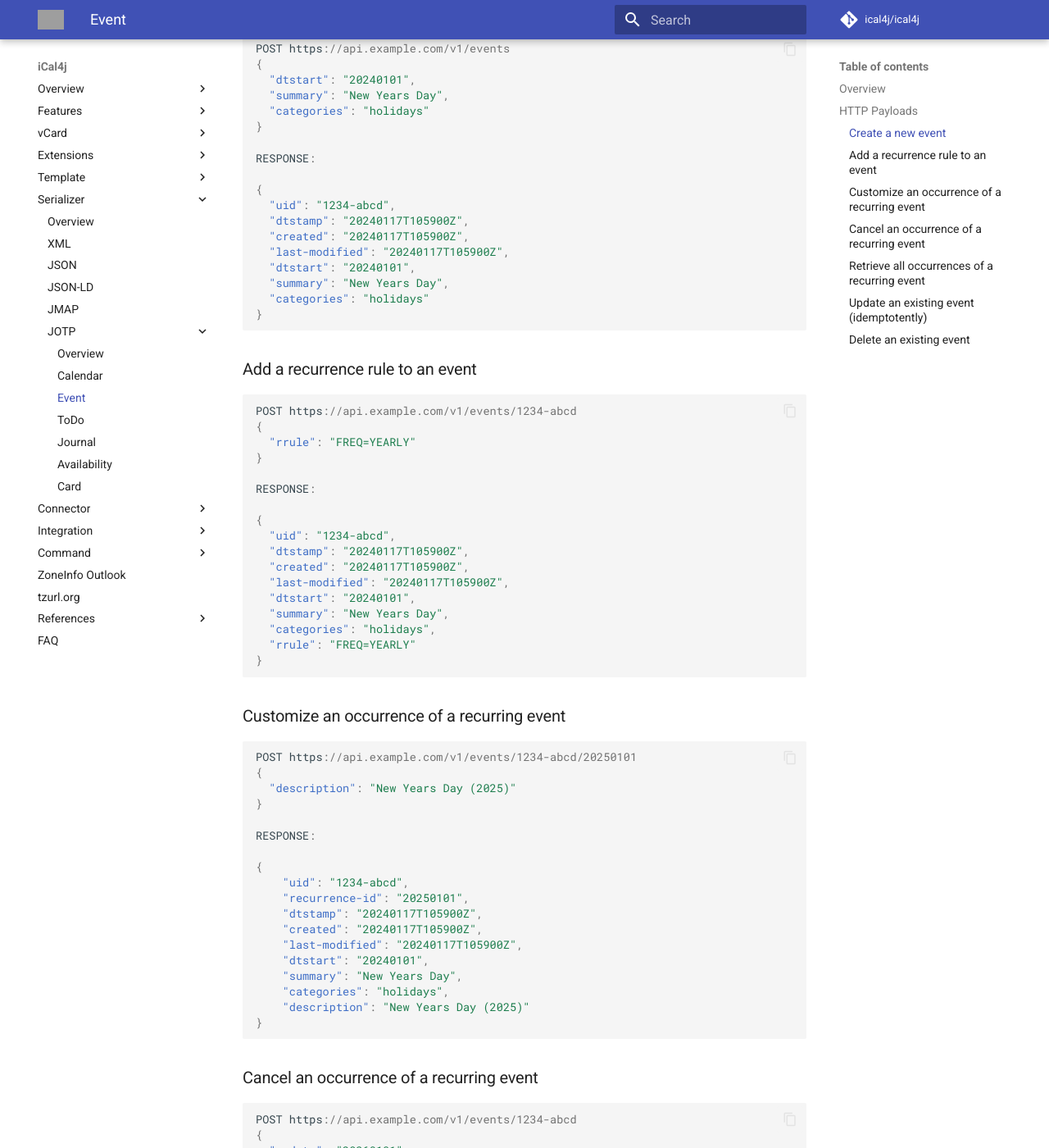
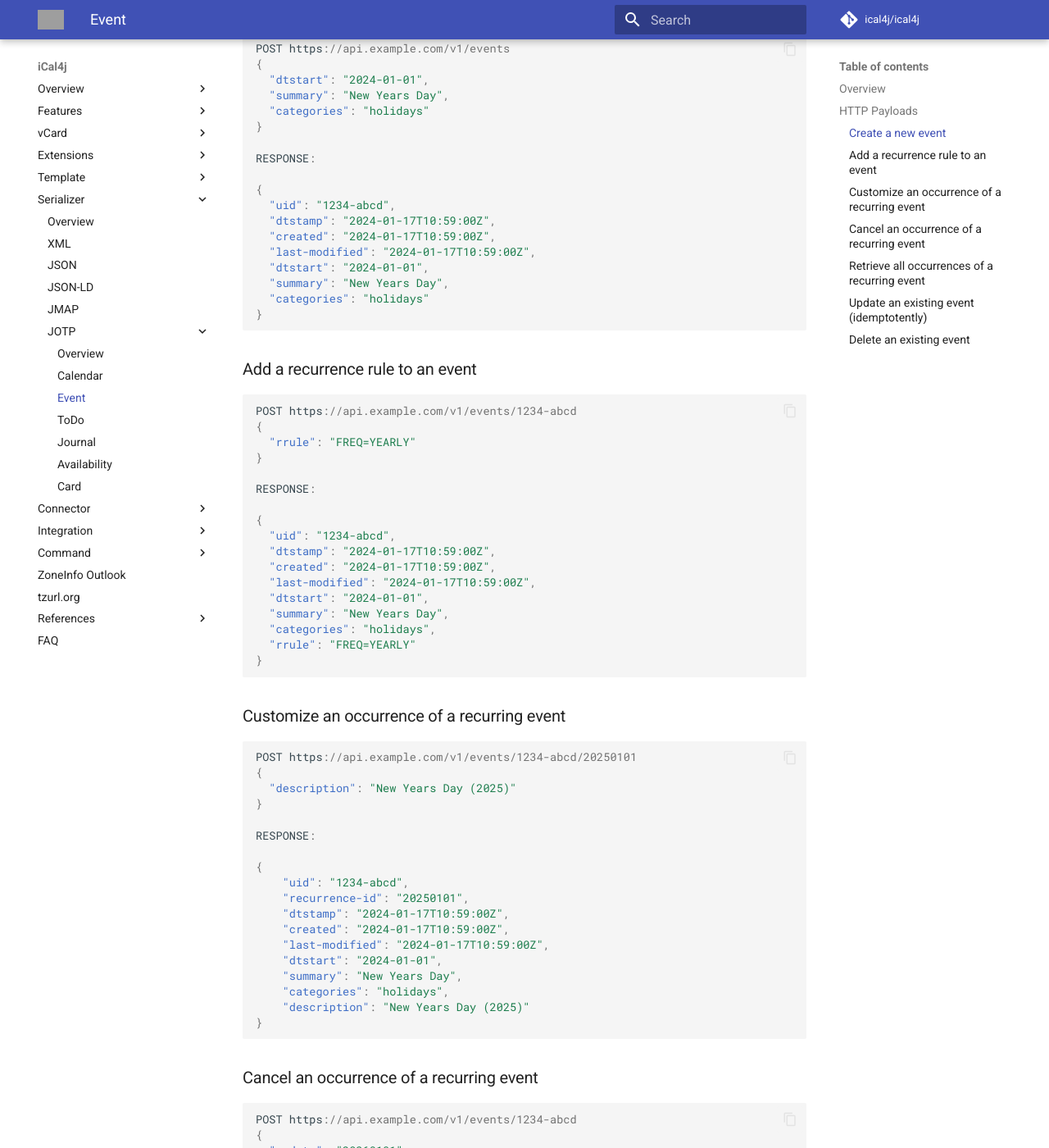
Before and after one commit to ical4j/ical4j-user-guide, an MkDocs documentation site: the page built from docs/serializer/jotp/event.md, in a window 1280 px wide and 1400 px high, scrolled down 1542 px. Shown: the whole window at 82% size. Built offline with MkDocs 1.6.1 and Material for MkDocs 9.7.7, drawn with Linux system fonts in a browser that asks for light colours; comment, search, counter and statistics services are not loaded; some of the changed text lies outside the part shown; grey boxes are pictures that could not be loaded.

Commit message:
Added jotp serializer docs

````diff
--- a/docs/serializer/jotp/event.md
+++ b/docs/serializer/jotp/event.md
@@ -49,7 +49,7 @@ Combined with HTTP verbs an API for event management can be created.
 ```json
 POST https://api.example.com/v1/events
 {
-  "dtstart": "20240101",
+  "dtstart": "2024-01-01",
   "summary": "New Years Day",
   "categories": "holidays"
 }
@@ -58,10 +58,10 @@ RESPONSE:
 
 {
   "uid": "1234-abcd",
-  "dtstamp": "20240117T105900Z",
-  "created": "20240117T105900Z",
-  "last-modified": "20240117T105900Z",
-  "dtstart": "20240101",
+  "dtstamp": "2024-01-17T10:59:00Z",
+  "created": "2024-01-17T10:59:00Z",
+  "last-modified": "2024-01-17T10:59:00Z",
+  "dtstart": "2024-01-01",
   "summary": "New Years Day",
   "categories": "holidays"
 }
@@ -79,10 +79,10 @@ RESPONSE:
 
 {
   "uid": "1234-abcd",
-  "dtstamp": "20240117T105900Z",
-  "created": "20240117T105900Z",
-  "last-modified": "20240117T105900Z",
-  "dtstart": "20240101",
+  "dtstamp": "2024-01-17T10:59:00Z",
+  "created": "2024-01-17T10:59:00Z",
+  "last-modified": "2024-01-17T10:59:00Z",
+  "dtstart": "2024-01-01",
   "summary": "New Years Day",
   "categories": "holidays",
   "rrule": "FREQ=YEARLY"
@@ -102,10 +102,10 @@ RESPONSE:
 {
     "uid": "1234-abcd",
     "recurrence-id": "20250101",
-    "dtstamp": "20240117T105900Z",
-    "created": "20240117T105900Z",
-    "last-modified": "20240117T105900Z",
-    "dtstart": "20240101",
+    "dtstamp": "2024-01-17T10:59:00Z",
+    "created": "2024-01-17T10:59:00Z",
+    "last-modified": "2024-01-17T10:59:00Z",
+    "dtstart": "2024-01-01",
     "summary": "New Years Day",
     "categories": "holidays",
     "description": "New Years Day (2025)"
@@ -125,10 +125,10 @@ RESPONSE:
 
 {
     "uid": "1234-abcd",
-    "dtstamp": "20240117T105900Z",
-    "created": "20240117T105900Z",
-    "last-modified": "20240117T105900Z",
-    "dtstart": "20240101",
+    "dtstamp": "2024-01-17T10:59:00Z",
+    "created": "2024-01-17T10:59:00Z",
+    "last-modified": "2024-01-17T10:59:00Z",
+    "dtstart": "2024-01-01",
     "summary": "New Years Day",
     "categories": "holidays",
     "rrule": "FREQ=YEARLY",
@@ -146,10 +146,10 @@ RESPONSE:
 [
     {
         "uid": "1234-abcd",
-        "dtstamp": "20240117T105900Z",
-        "created": "20240117T105900Z",
-        "last-modified": "20240117T105900Z",
-        "dtstart": "20240101",
+        "dtstamp": "2024-01-17T10:59:00Z",
+        "created": "2024-01-17T10:59:00Z",
+        "last-modified": "2024-01-17T10:59:00Z",
+        "dtstart": "2024-01-01",
         "summary": "New Years Day",
         "categories": "holidays",
         "rrule": "FREQ=YEARLY",
@@ -158,10 +158,10 @@ RESPONSE:
     {
         "uid": "1234-abcd",
         "recurrence-id": "20250101",
-        "dtstamp": "20240117T105900Z",
-        "created": "20240117T105900Z",
-        "last-modified": "20240117T105900Z",
-        "dtstart": "20240101",
+        "dtstamp": "2024-01-17T10:59:00Z",
+        "created": "2024-01-17T10:59:00Z",
+        "last-modified": "2024-01-17T10:59:00Z",
+        "dtstart": "2024-01-01",
         "summary": "New Years Day",
         "categories": "holidays",
         "description": "New Years Day (2025)"
@@ -181,10 +181,10 @@ RESPONSE:
 
 {
     "uid": "1234-abcd",
-    "dtstamp": "20240117T105900Z",
-    "created": "20240117T105900Z",
-    "last-modified": "20240117T105900Z",
-    "dtstart": "20240101",
+    "dtstamp": "2024-01-17T10:59:00Z",
+    "created": "2024-01-17T10:59:00Z",
+    "last-modified": "2024-01-17T10:59:00Z",
+    "dtstart": "2024-01-01",
     "summary": "New Years Day (Public Holiday)"
     "categories": "holidays",
     "rrule": "FREQ=YEARLY",
@@ -202,10 +202,10 @@ RESPONSE:
 [
     {
         "uid": "1234-abcd",
-        "dtstamp": "20240117T105900Z",
-        "created": "20240117T105900Z",
-        "last-modified": "20240117T105900Z",
-        "dtstart": "20240101",
+        "dtstamp": "2024-01-17T10:59:00Z",
+        "created": "2024-01-17T10:59:00Z",
+        "last-modified": "2024-01-17T10:59:00Z",
+        "dtstart": "2024-01-01",
         "summary": "New Years Day (Public Holiday)",
         "categories": "holidays",
         "rrule": "FREQ=YEARLY",
@@ -214,10 +214,10 @@ RESPONSE:
     {
         "uid": "1234-abcd",
         "recurrence-id": "20250101",
-        "dtstamp": "20240117T105900Z",
-        "created": "20240117T105900Z",
-        "last-modified": "20240117T105900Z",
-        "dtstart": "20240101",
+        "dtstamp": "2024-01-17T10:59:00Z",
+        "created": "2024-01-17T10:59:00Z",
+        "last-modified": "2024-01-17T10:59:00Z",
+        "dtstart": "2024-01-01",
         "summary": "New Years Day",
         "categories": "holidays",
         "description": "New Years Day (2025)"
````
Also changed, not shown: docs/serializer/jotp/calendar.md (+24 -24 lines), docs/serializer/jotp/card.md (+21 -0 lines).
